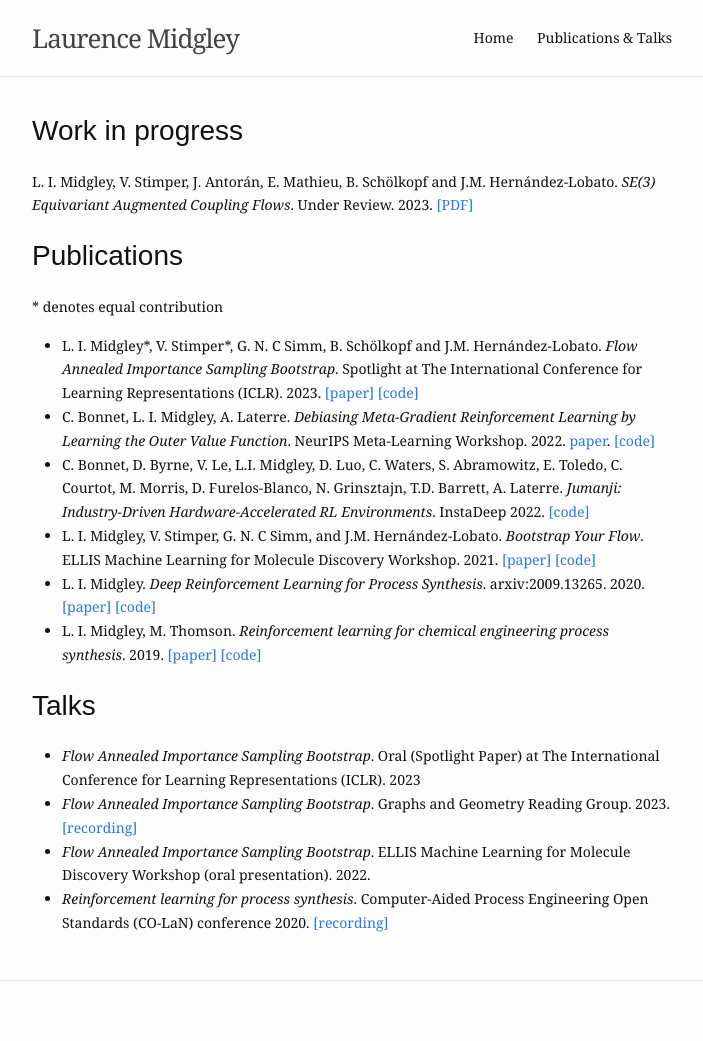
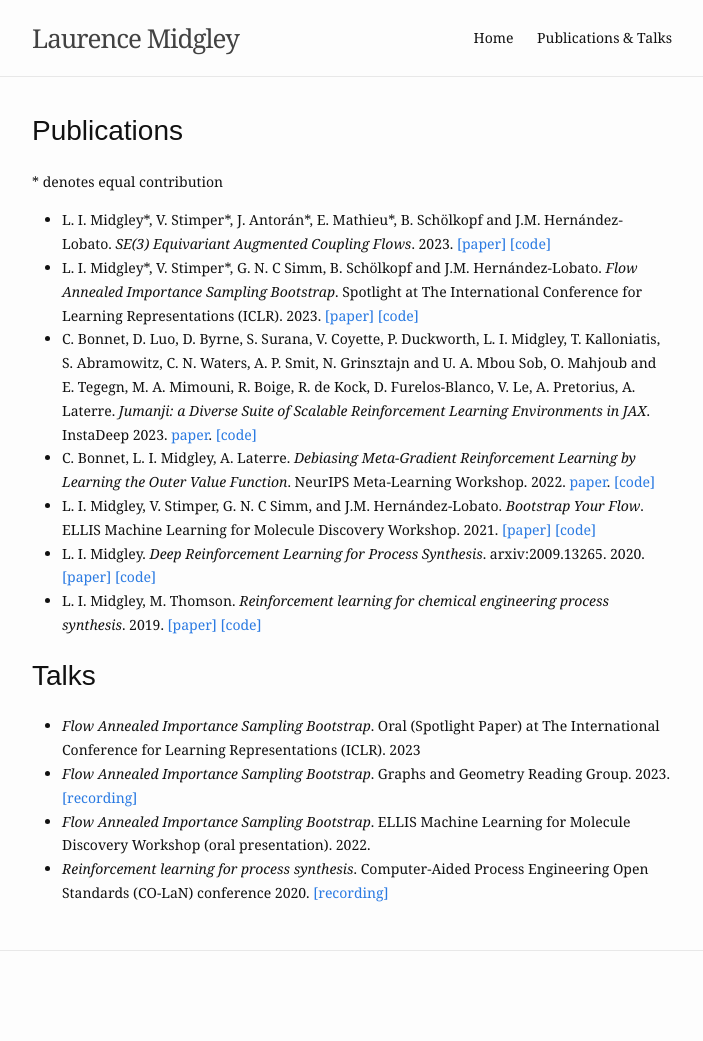
Before and after one commit to lollcat/laurence-midgley, a Jekyll site: the page built from publications.md, in a window 1280 px wide. Shown: the whole page, without its empty margins (288-991 px from the left). Built offline with Jekyll 4.4.1, drawn with Linux system fonts in a browser that asks for light colours; a style sheet for code colours, icons or effects is not loaded; after the commit the page ends 1011 px from its top, so only the background shows below that.

Commit message:
feat: SE(3) Equivariant Augmented Coupling Flows, Jumanji

```diff
--- a/publications.md
+++ b/publications.md
@@ -4,15 +4,14 @@ title: Publications and Talks
 slug: /publications
 ---
 
-# Work in progress
-
-L. I. Midgley, V. Stimper, J. Antorán, E. Mathieu, B. Schölkopf and J.M. Hernández-Lobato. *SE(3) Equivariant Augmented Coupling Flows*. Under Review. 2023. [[PDF]]({{ site.url }}/assets/papers/Augmented_Equivariant_Normalizing_Flow.pdf)
-
 # Publications
 \* denotes equal contribution
+ - L. I. Midgley\*, V. Stimper\*, J. Antorán\*, E. Mathieu\*, B. Schölkopf and J.M. Hernández-Lobato. *SE(3) Equivariant Augmented Coupling Flows*. 2023. [[paper]](https://arxiv.org/abs/2308.10364) [[code]](https://github.com/lollcat/se3-augmented-coupling-flows)
  - L. I. Midgley\*, V. Stimper\*, G. N. C Simm, B. Schölkopf and J.M. Hernández-Lobato. *Flow Annealed Importance Sampling Bootstrap*. Spotlight at The International Conference for Learning Representations (ICLR). 2023. [[paper]](https://arxiv.org/abs/2208.01893) [[code]](https://github.com/lollcat/fab-torch)
+ - C. Bonnet, D. Luo, D. Byrne, S. Surana, V. Coyette, P. Duckworth, L. I. Midgley, T. Kalloniatis, S. Abramowitz, C. N. Waters, A. P. Smit, N. Grinsztajn and U. A. Mbou Sob,
+        O. Mahjoub and E. Tegegn, M. A. Mimouni, R. Boige, R. de Kock, D. Furelos-Blanco, V. Le, A. Pretorius,
+        A. Laterre. *Jumanji: a Diverse Suite of Scalable Reinforcement Learning Environments in JAX*. InstaDeep 2023. [paper](https://arxiv.org/abs/2306.09884). [[code]](https://github.com/instadeepai/jumanji)
  - C. Bonnet, L. I. Midgley, A. Laterre. *Debiasing Meta-Gradient Reinforcement Learning by Learning the Outer Value Function*. NeurIPS Meta-Learning Workshop. 2022. [paper](https://arxiv.org/abs/2211.10550). [[code]](https://github.com/instadeepai/outer-value-function-meta-rl)
- - C. Bonnet, D. Byrne, V. Le, L.I. Midgley, D. Luo, C. Waters, S. Abramowitz, E. Toledo, C. Courtot, M. Morris, D. Furelos-Blanco, N. Grinsztajn, T.D. Barrett, A. Laterre. *Jumanji: Industry-Driven Hardware-Accelerated RL Environments*. InstaDeep 2022. [[code]](https://github.com/instadeepai/jumanji)
  - L. I. Midgley, V. Stimper, G. N. C Simm, and J.M. Hernández-Lobato. *Bootstrap Your Flow*. ELLIS Machine Learning for Molecule Discovery Workshop. 2021. [[paper]](https://arxiv.org/abs/2111.11510) [[code]](https://github.com/lollcat/FAB-2021)
  - L. I. Midgley. *Deep Reinforcement Learning for Process Synthesis*. arxiv:2009.13265. 2020. [[paper]](https://arxiv.org/abs/2009.13265) [[code]](https://github.com/lollcat/DistillationTrain-Gym)
  - L. I. Midgley, M. Thomson. *Reinforcement learning for chemical engineering process synthesis*. 2019. [[paper]](https://zenodo.org/record/3556549#.ZBXGN9LP1kg) [[code]](https://github.com/lollcat/RL-Process-Design)
```
